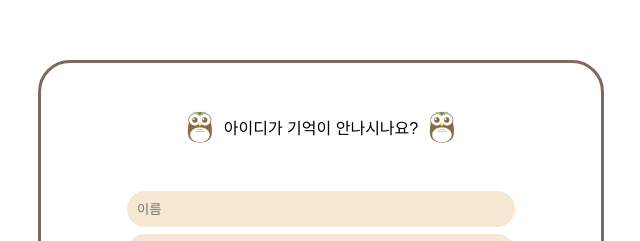
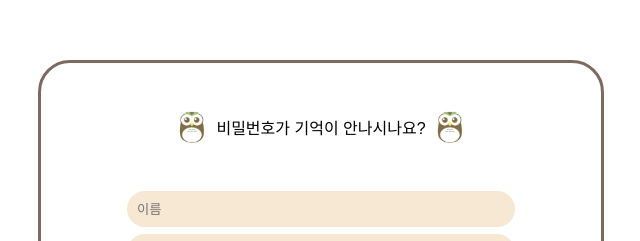
Before and after one commit to C-B-U/owl-forest, a React (Create React App) app in the folder frontend/: page /FindPw in a window 1280 px wide. Shown: the part 137-378 px from the top of the page, without its empty margins (319-959 px from the left). Built offline with nearby package versions, Linux system fonts and the light colour scheme.

Commit message:
feat:#78 Msg내용 고침

```diff
--- a/frontend/src/Pages/MM_Pages/MM_FindPw.jsx
+++ b/frontend/src/Pages/MM_Pages/MM_FindPw.jsx
@@ -67,7 +67,7 @@ function MM_FindPw() {
     <ThemeProvider theme={theme}>
       <All>
         <Squbox>
-          <Msg><CbuImg src={imgfile} />아이디가 기억이 안나시나요?<CbuImg src={imgfile} /></Msg>
+          <Msg><CbuImg src={imgfile} />비밀번호가 기억이 안나시나요?<CbuImg src={imgfile} /></Msg>
           <FindKey width={'22rem'} height={'2rem'} placeholder={'이름'} />
           <FindKey width={'22rem'} height={'2rem'} placeholder={'학번'} />
           <FindKey width={'22rem'} height={'2rem'} placeholder={'이메일'} />
```
